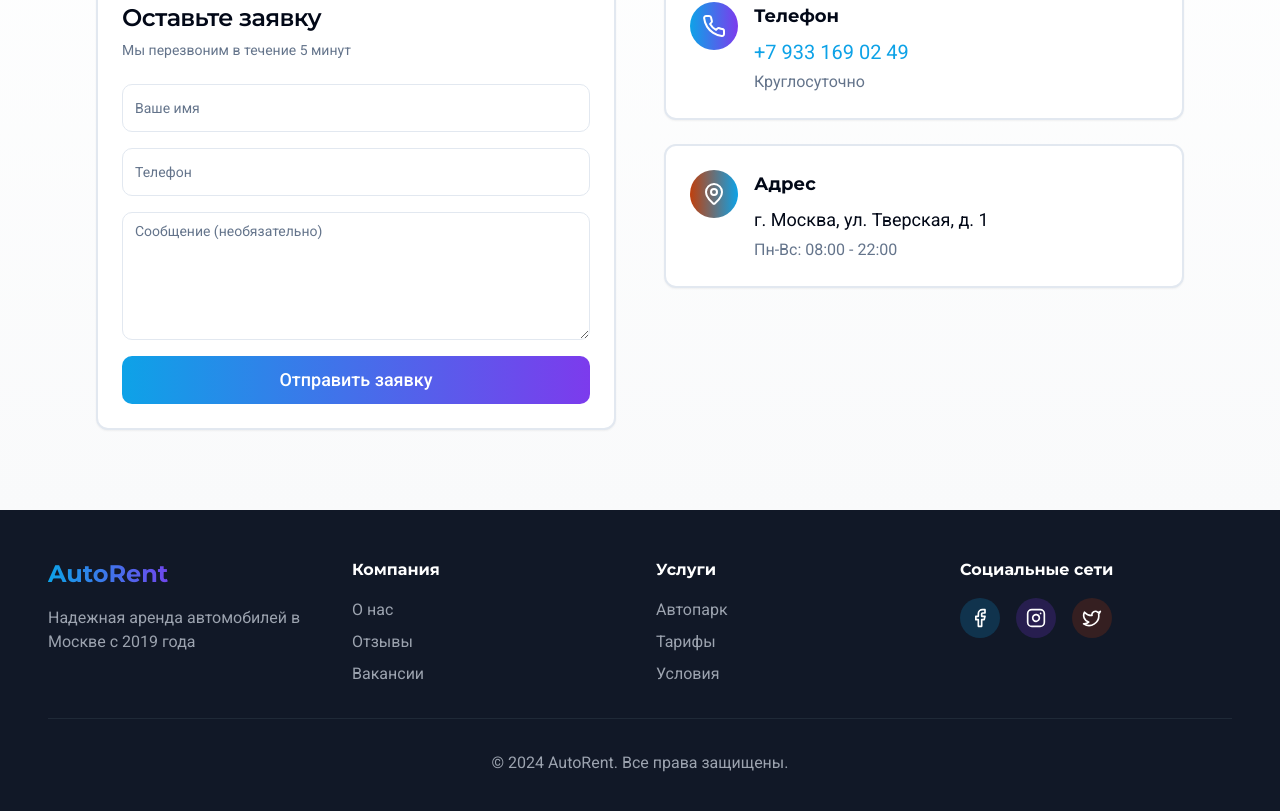
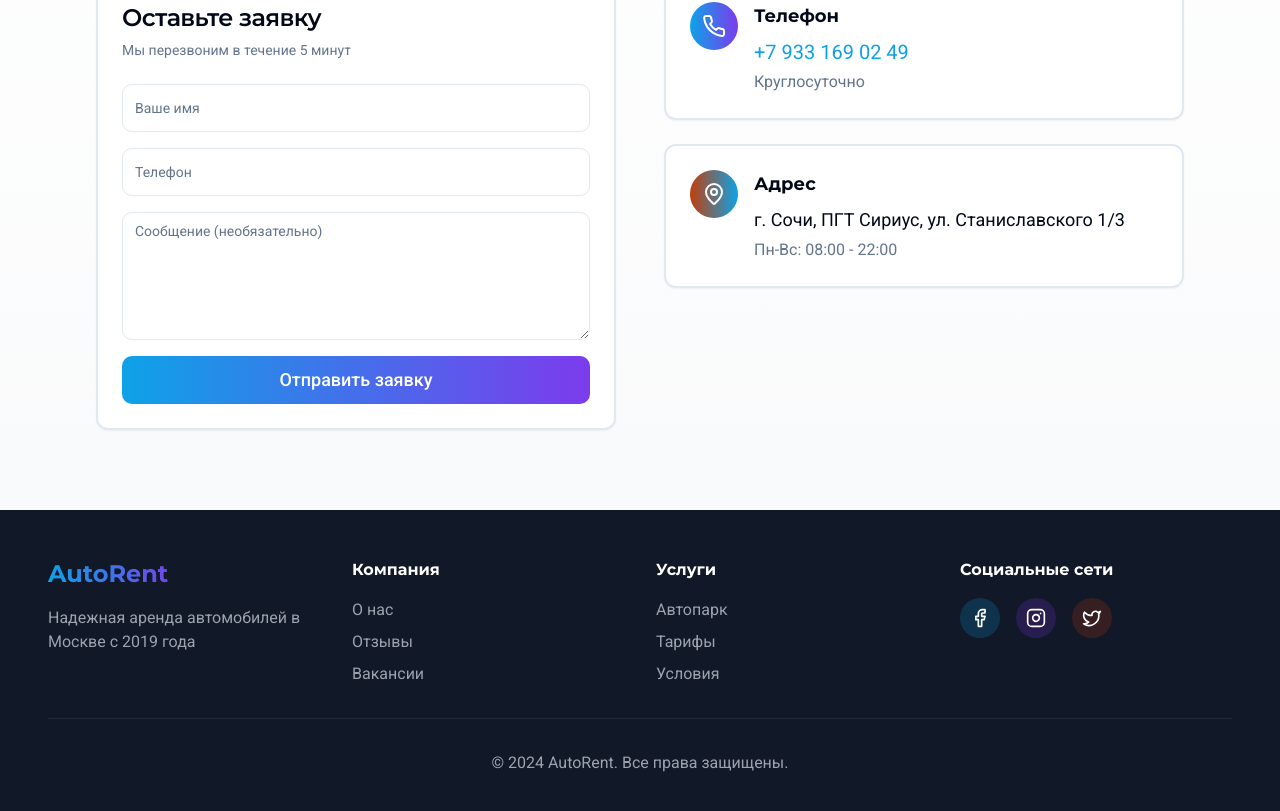
Before and after one commit to pr-poehali-dev/taxi-sochi-rent-service, a React (Vite) app: page / in a window 1280 px wide. Shown: the part 4630-5441 px from the top of the page. Built offline with nearby package versions, Linux system fonts and the light colour scheme.

Commit message:
fix: исправил адрес в Сочи

```diff
--- a/src/pages/Index.tsx
+++ b/src/pages/Index.tsx
@@ -377,7 +377,7 @@ export default function Index() {
                     </div>
                     <div>
                       <h3 className="font-bold text-lg mb-2">Адрес</h3>
-                      <p className="text-lg">г. Москва, ул. Тверская, д. 1</p>
+                      <p className="text-lg">г. Сочи, ПГТ Сириус, ул. Станиславского 1/3</p>
                       <p className="text-muted-foreground mt-1">Пн-Вс: 08:00 - 22:00</p>
                     </div>
                   </div>
```
